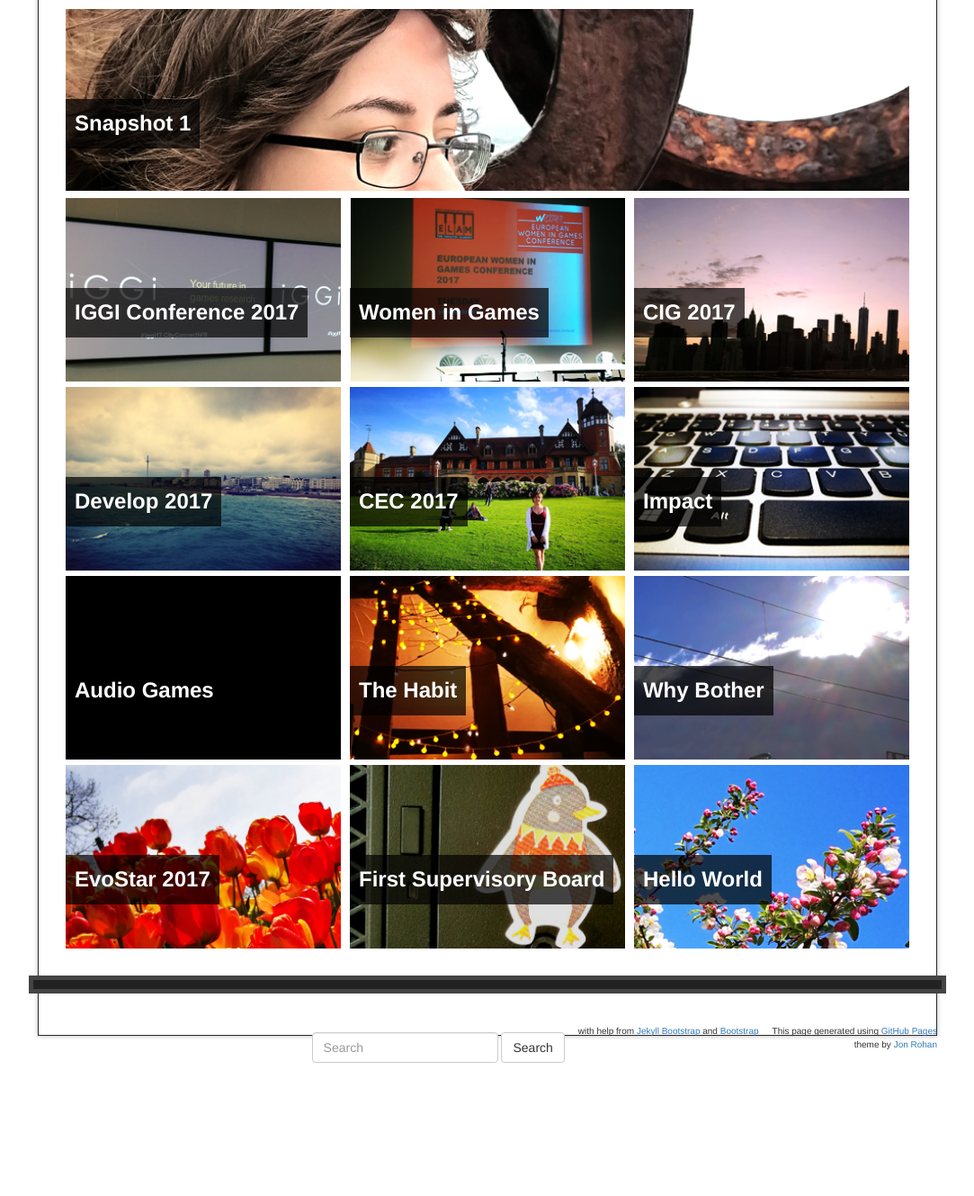
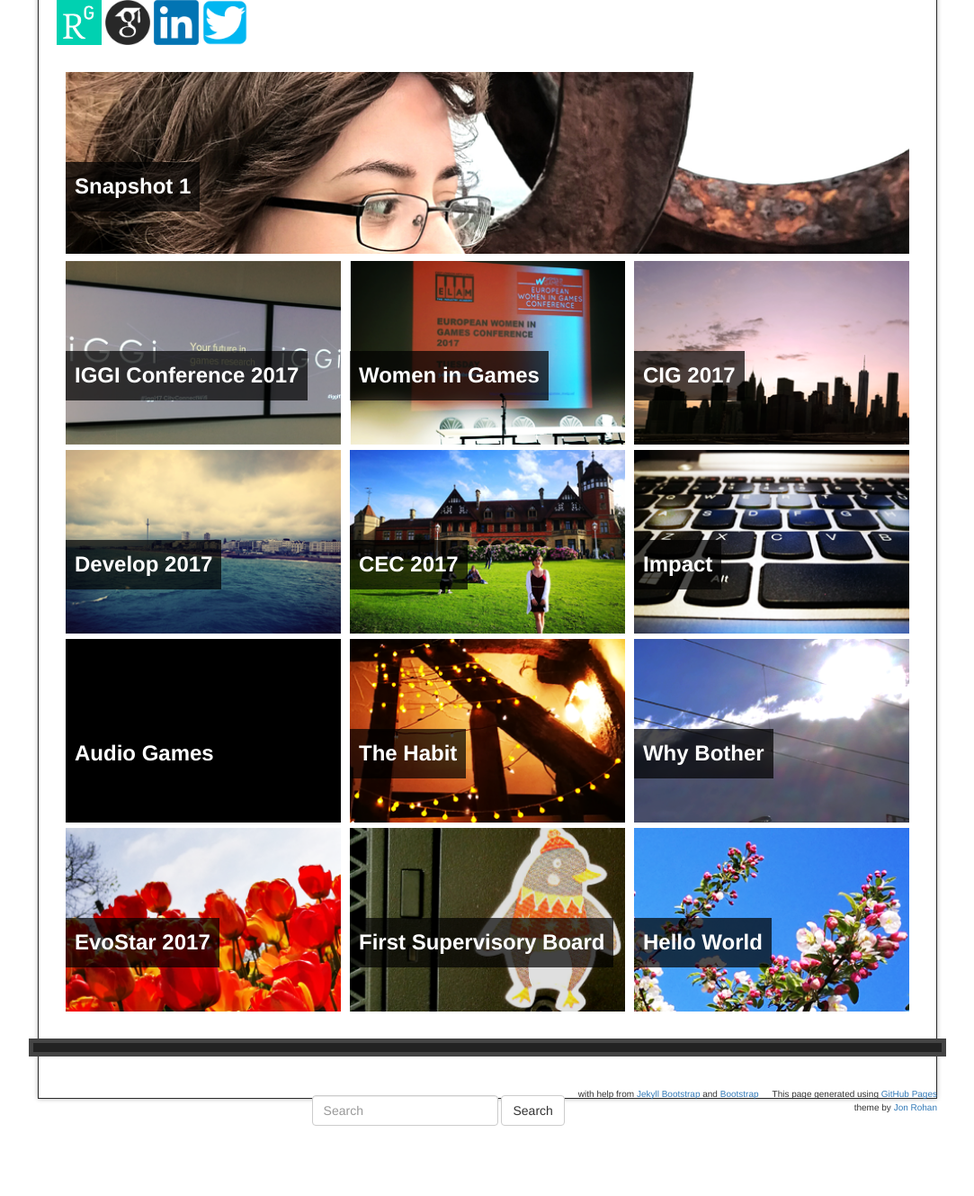
Before and after one commit to rdgain/rdgain.github.io, a Jekyll site: the page built from blog.md, in a window 1280 px wide. Shown: the part 589-1918 px from the top of the page at 90% size, without its empty margins (98-1181 px from the left). Built offline with Jekyll 4.4.1, drawn with Linux system fonts in a browser that asks for light colours; nearby versions of some CDN libraries; library files that are not in the unit come from our copies; comment, search, counter and statistics services are not loaded; before the commit the page ends 1848 px from its top, so only the background shows below that.

Commit message:
contact links on blog too

```diff
--- a/blog.md
+++ b/blog.md
@@ -3,3 +3,5 @@
 ---
 
 <a href="http://feeds.feedburner.com/rdgain" rel="alternate" type="application/rss+xml"><img src="//feedburner.google.com/fb/images/pub/feed-icon16x16.png" alt="" style="vertical-align:middle;border:0"/></a>&nbsp;<a href="http://feeds.feedburner.com/rdgain" rel="alternate" type="application/rss+xml">Subscribe in a reader</a> for work updates and new blog posts.
+
+[<img src="assets/images/researchgate.png" width="50" />](https://www.researchgate.net/profile/Raluca_Gaina) [<img src="assets/images/gscholar.png" width="50" />](https://scholar.google.co.uk/citations?user=tC5klQYAAAAJ) [<img src="assets/images/linkedin.png" width="50" />](https://www.linkedin.com/in/raluca-gaina-347518114/) [<img src="assets/images/twitter.png" width="50" />](https://twitter.com/b_gum22)
```
